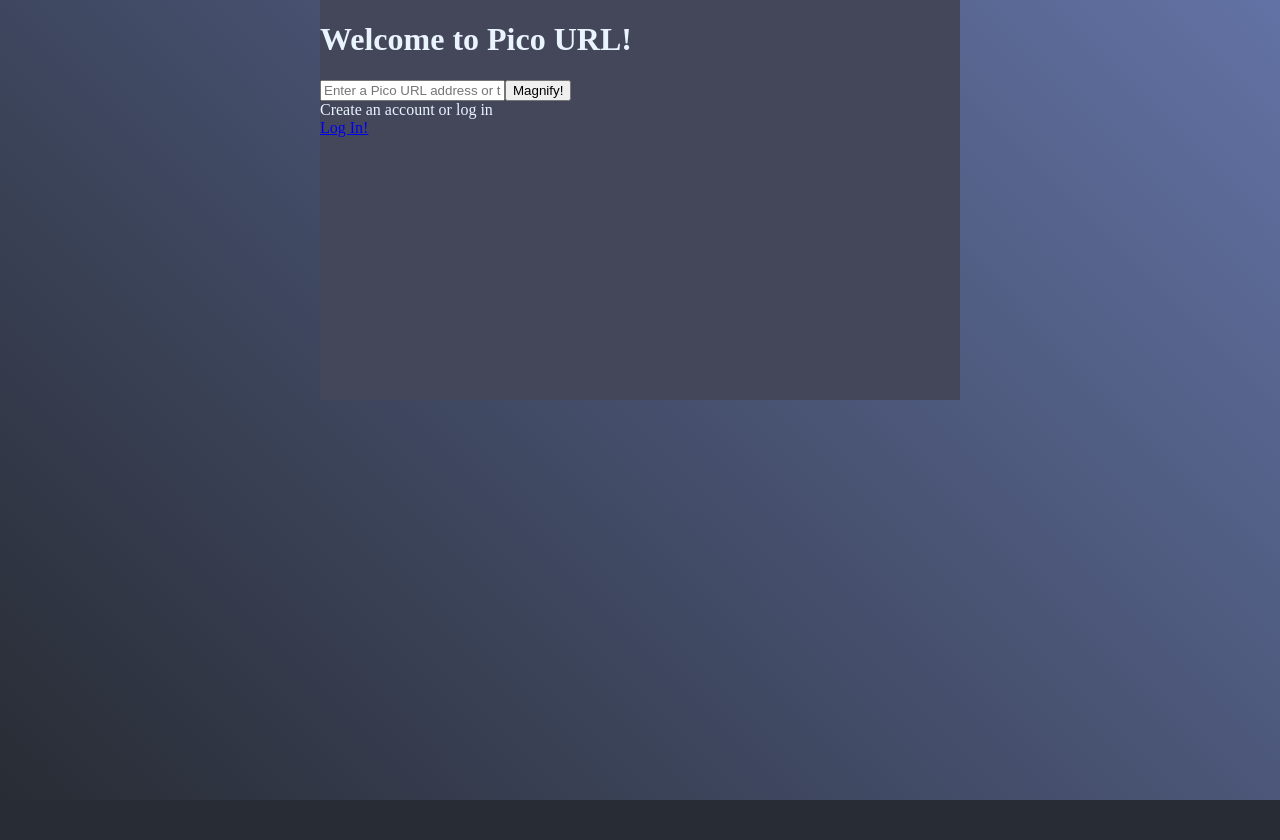
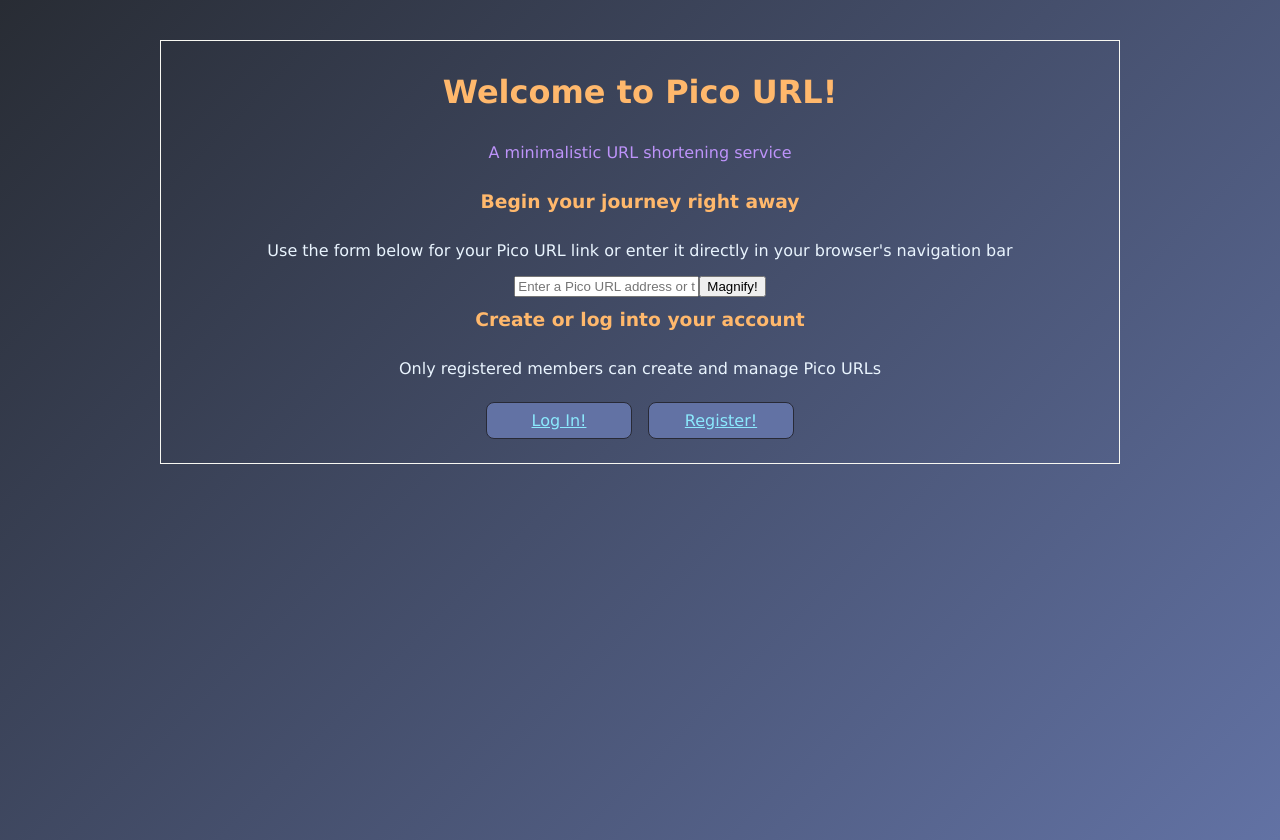
Before and after one commit to eduardpeters/pico-url-frontend, a React (Create React App) app: page / in a window 1280 px wide. Before the commit the page ends 800 px from the top, so only its background shows below. Built offline with nearby package versions, Linux system fonts and the light colour scheme; no server answers.

Commit message:
Adding initial Root styles

```diff
--- a/src/components/Root.tsx
+++ b/src/components/Root.tsx
@@ -1,15 +1,23 @@
 import { Link } from "react-router-dom";
 import RedirectForm from "./RedirectForm";
+import styles from "../styles/general.module.css";
 import "../styles/Root.css";
 
 function Root() {
     return (
-        <div className="Root">
-            <div className="root__content">
-                <h1>Welcome to Pico URL!</h1>
+        <div className={styles.container}>
+            <div className={styles.content}>
+                <h1 className={styles.title}>Welcome to Pico URL!</h1>
+                <p className={styles.text}>A minimalistic URL shortening service</p>
+                <h3 className={styles.subtitle}>Begin your journey right away</h3>
+                <p>Use the form below for your Pico URL link or enter it directly in your browser's navigation bar</p>
                 <RedirectForm />
-                <div>Create an account or log in</div>
-                <Link to="/login">Log In!</Link>
+                <h3 className={styles.subtitle}>Create or log into your account</h3>
+                <p>Only registered members can create and manage Pico URLs</p>
+                <div className={styles.links}>
+                    <Link to="/login">Log In!</Link>
+                    <Link to="/register">Register!</Link>
+                </div>
             </div>
         </div>
     );
--- /dev/null
+++ b/src/styles/general.module.css
@@ -0,0 +1,54 @@
+.container {
+    align-items: center;
+    display: flex;
+    flex-flow: row nowrap;
+    justify-content: center;
+    margin-left: auto;
+    margin-right: auto;
+    margin-top: 5vh;
+    max-width: 75vw;
+}
+
+.content {
+    border: 0.1rem solid#f8f8f2;
+    display: flex;
+    flex-flow: column nowrap;
+    justify-content: center;
+    align-items: center;
+    text-align: center;
+    padding: 1rem;
+    width: 75vw;
+}
+
+.links {
+    display: flex;
+    flex-flow: row nowrap;
+    justify-content: space-around;
+}
+
+.links > a {
+    background-color: #6272a4;
+    border: 1px solid #282a36;
+    border-radius: 0.5rem;
+    color: #8be9fd;
+    margin: 0.5rem;
+    min-width: 10vw;
+    padding: 0.5rem;
+}
+.links > a:hover {
+    opacity: 0.8;
+}
+
+.subtitle {
+    color: #ffb86c;
+    margin: 0.8rem;
+}
+
+.title {
+    color: #ffb86c;
+    margin: 1rem;
+}
+
+.text {
+    color: #bd93f9;
+}
--- a/src/styles/index.css
+++ b/src/styles/index.css
@@ -1,8 +1,9 @@
 body {
-    background-image: linear-gradient(45deg, #282c34, #6272a4);
+    background-image: linear-gradient(135deg, #282c34, #6272a4);
     background-size: auto;
     background-color: #282c34;
     color: #e9f4fe;
+    font-family: Verdana, Geneva, Tahoma, sans-serif;
     margin: 0;
     width: 100vw;
     height: 100vh;
```
